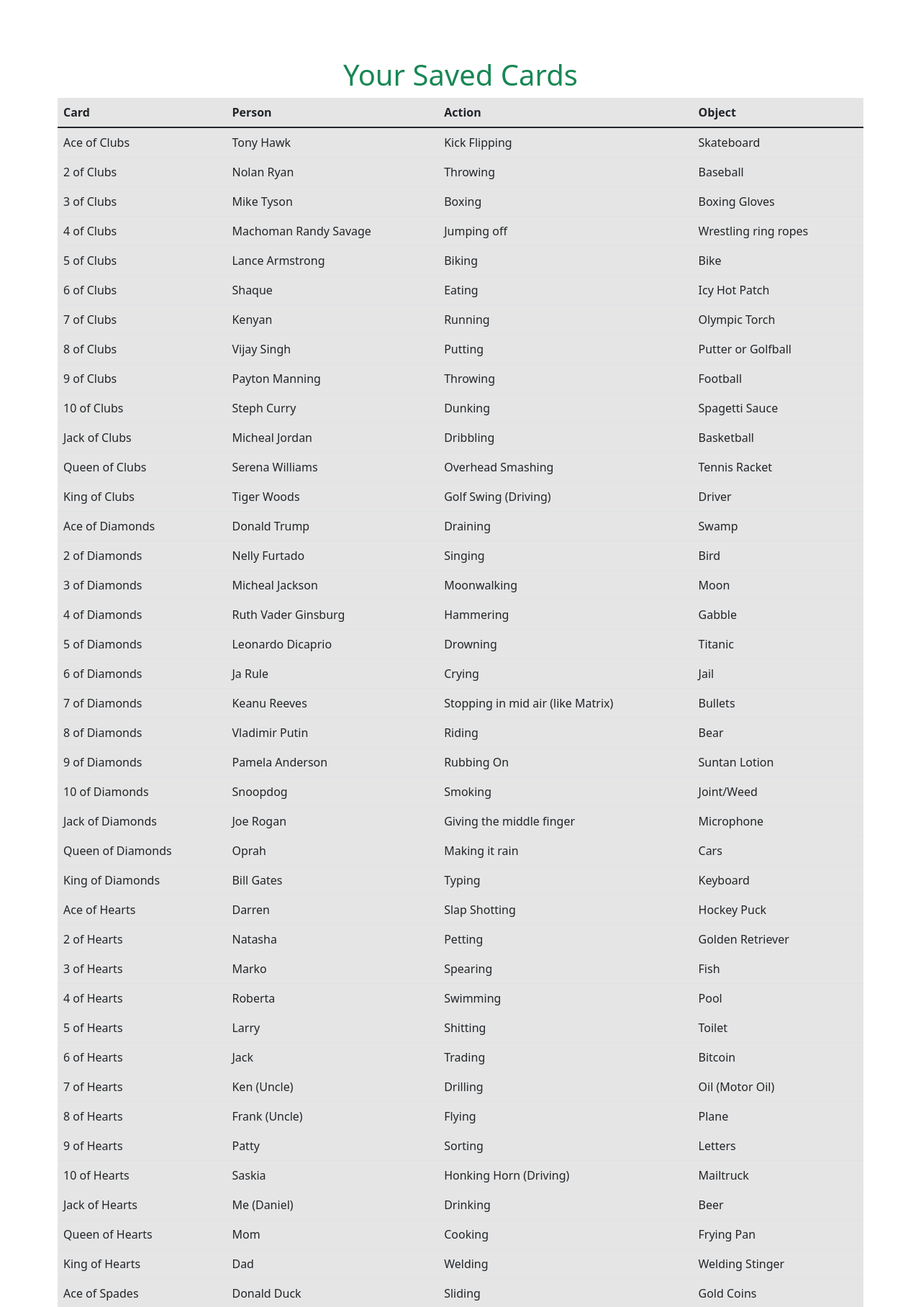
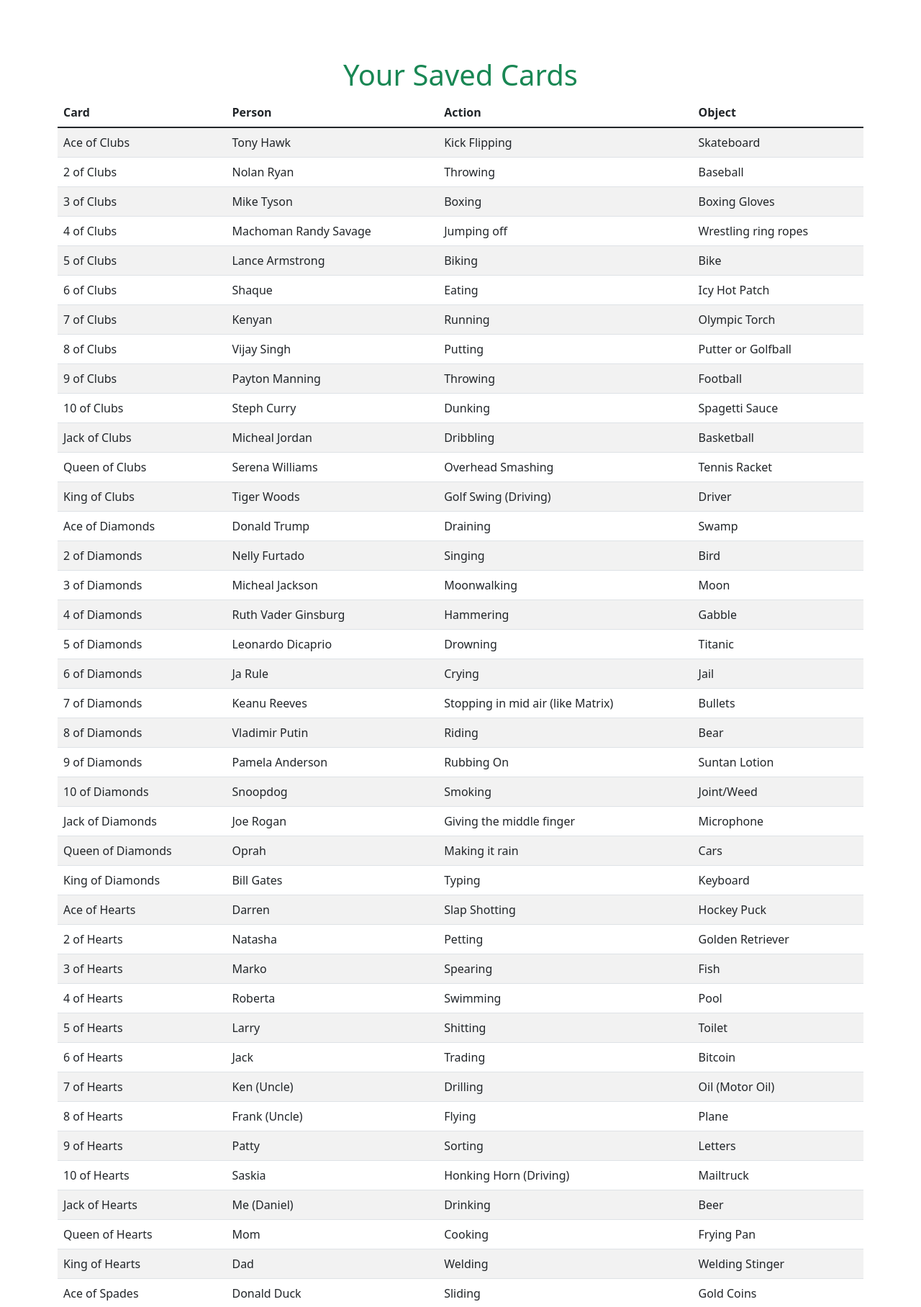
Before and after one commit to d-bliss/paocards, a Flask app: page /savedcards in a window 1280 px wide. Shown: the part 111-1927 px from the top of the page at 72% size. Run offline with Flask 2, Linux system fonts and the light colour scheme; a user stored in the database is signed in; some libraries are stand-ins or nearby versions.

Commit message:
Mon, Jan 23, 2023, 4:45 AM +00:00

```diff
--- a/templates/savedcards.html
+++ b/templates/savedcards.html
@@ -6,7 +6,7 @@
 
 {% block main %}
 <h1 class="text-success">Your Saved Cards</h1>
-<table class="table table-active">
+<table class="table table-striped">
     <thead>
         <tr>
             <th scope="col">Card</th>
```
